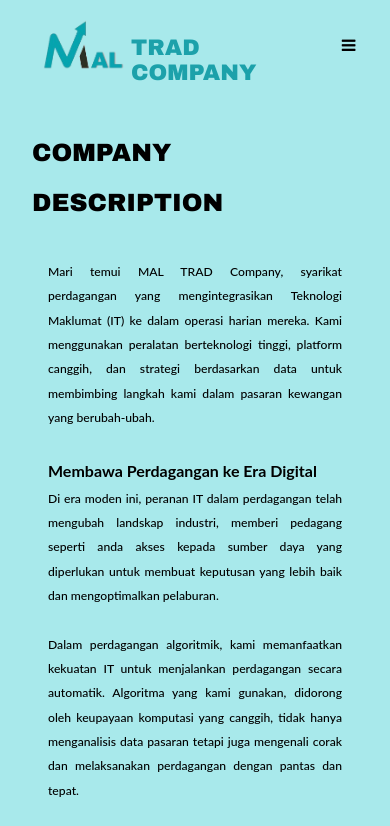
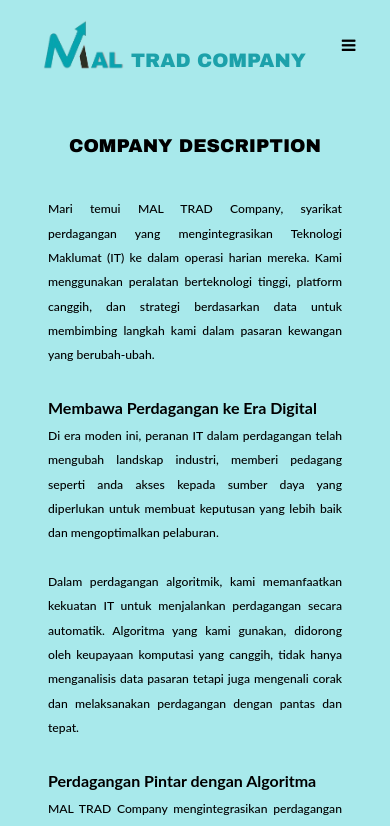
Before and after one commit to mal-trad/mal-trad, a plain HTML site: page index.html in a window 390 px wide. Shown: the top 826 px of the page. Drawn offline with nearby package versions, Linux system fonts and the light colour scheme.

Commit message:
Update style.css

```diff
--- a/css/style.css
+++ b/css/style.css
@@ -141,7 +141,7 @@ button:hover {
 
 .brand-text {
     font-family: "Archivo Black", sans-serif;
-    font-size: 22.5px;
+    font-size: 19.5px;
     color: #1CA1AA;
     margin-left: -14;
     margin-top: 0px;
@@ -603,7 +603,7 @@ span {
     }
 
     .title-text {
-        font-size: clamp(1.5rem, 1.5rem + 0.25vw, 1.8rem);
+        font-size: clamp(1.1rem, 1.1rem + 0.25vw, 1.5rem);
     }
 
     #company-description-title {
```
